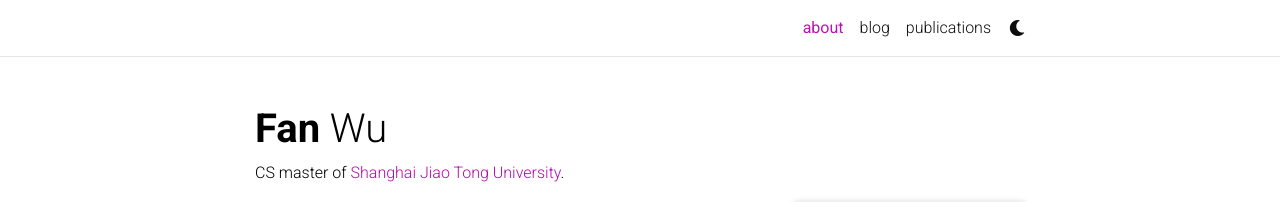
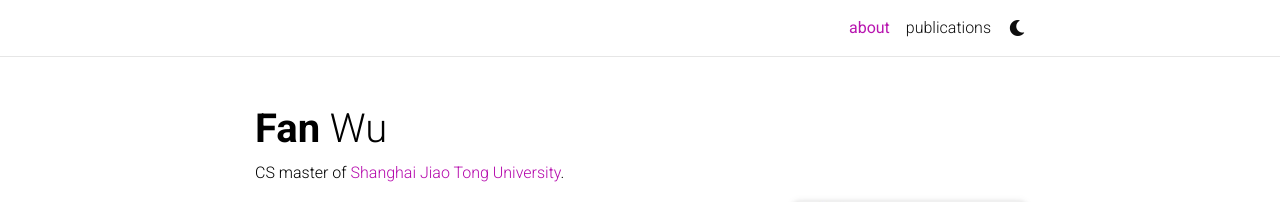
Before and after one commit to wufan-cse/wufan-cse.github.io, a Jekyll site: the page built from _pages/about.md, in a window 1280 px wide. Shown: the top 202 px of the page. Built offline with Jekyll 4.4.1, drawn with Linux system fonts in a browser that asks for light colours; full-size pictures stand in for the smaller copies a plugin makes; emoji names are drawn with the system emoji font; comment, search, counter and statistics services are not loaded; a style sheet for code colours, icons or effects is not loaded.

Commit message:
Update _config.yml

```diff
--- a/_config.yml
+++ b/_config.yml
@@ -123,8 +123,7 @@
 # -----------------------------------------------------------------------------
 
 blog_name: al-folio # blog_name will be displayed in your blog page
-blog_nav: false
-blog_nav_title: blog # your blog must have a title for it to be displayed in the nav bar
+blog_nav_title:  # your blog must have a title for it to be displayed in the nav bar
 blog_description: a simple whitespace theme for academics
 permalink: /blog/:year/:title/
 
```
